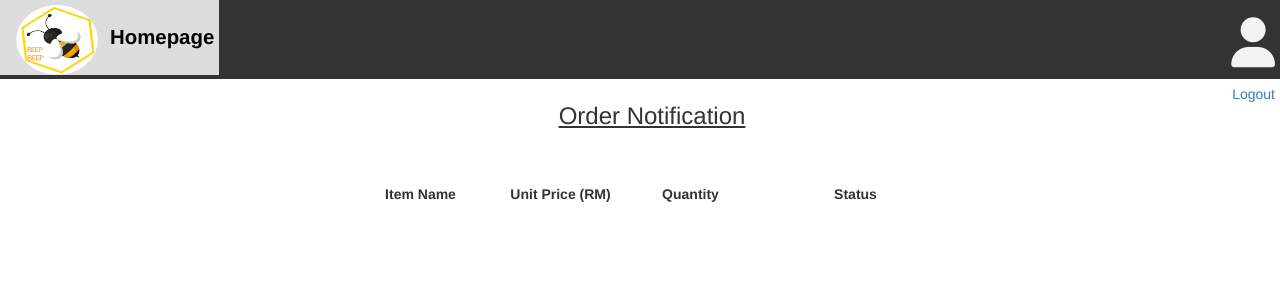
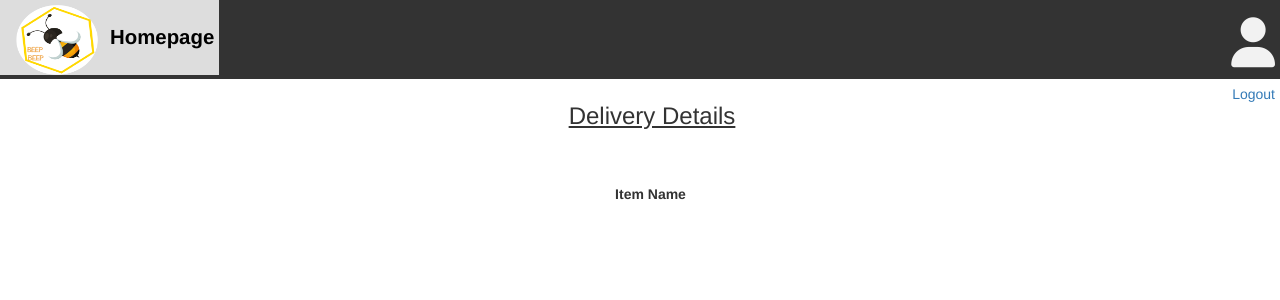
Before and after one commit to svenosha/SEM_SEC02B_G2, a PHP site: page /ApplicationLayer/manageTracking/customerNotificationDetails.php?orderID=1 in a window 1280 px wide. Shown: the top 300 px of the page. Run offline with PHP 8.4, Linux system fonts and the light colour scheme; the visitor is signed in with stand-in values (Sample User, id 1); data that the repository does not hold is empty; some libraries are stand-ins or nearby versions.

Commit message:
Update customerNotificationDetails.php

```diff
--- a/sdw_group4/ApplicationLayer/manageTracking/customerNotificationDetails.php
+++ b/sdw_group4/ApplicationLayer/manageTracking/customerNotificationDetails.php
@@ -3,14 +3,15 @@
 
     session_start();
 
+    $orderID = $_GET['orderID'];
     $notification = new manageTrackingController();
-    $data = $notification->viewCustomer();
+    $data = $notification->viewCustomerOrderDetails($orderID);
 
 ?>
 <!DOCTYPE html>
 <html>
     <head>
-        <title>Customer Notification</title>
+        <title>Customer Delivery Details</title>
         <meta name="viewport" content="width=device-width, initial-scale=1">
         <link rel="stylesheet" type="text/css" href="ExternalCSS/topnav.css">
         <link rel="stylesheet" href="https://maxcdn.bootstrapcdn.com/bootstrap/3.4.1/css/bootstrap.min.css">
@@ -33,16 +34,16 @@
     </head>
     <body>
         <div class="topnav">
-            <a href="../../ApplicationLayer/manageOrder/customerHomePage.php?spID=<?=$_SESSION['spID']?>"><img src="Image/largerlogo.png" width="110px" height="70px"><label style="font-size: 120%; padding-right: 5px;">Homepage</label></a>
+            <a href="../../ApplicationLayer/manageOrder/customerHomePage.php?spID=<?=$_SESSION['custID']?>"><img src="Image/largerlogo.png" width="110px" height="70px"><label style="font-size: 120%; padding-right: 5px;">Homepage</label></a>
 
             <div class="topnav-right">
-                <a href="../../ApplicationLayer/manageUserProfile/customerProfile.php?spID=<?=$_SESSION['spID']?>"><i class="fa fa-user" aria-hidden="true" style="font-size: 50px; padding-right: 5px; padding-left: 5px; padding-top: 22%; padding-bottom: 22%;"></i></a>
+                <a href="../../ApplicationLayer/manageUserProfile/customerProfile.php?spID=<?=$_SESSION['custID']?>"><i class="fa fa-user" aria-hidden="true" style="font-size: 50px; padding-right: 5px; padding-left: 5px; padding-top: 22%; padding-bottom: 22%;"></i></a>
             </div>
         </div>
 
         <div class="logout"><a href="../manageLoginAndRegister/userLogin.php">Logout</a></div>
         <center>
-        <h3 style="margin-left: 1em; margin-top: 1em; text-decoration: underline;">Order Notification</h3>
+        <h3 style="margin-left: 1em; margin-top: 1em; text-decoration: underline;">Delivery Details</h3>
         <br><br>
 
             <div style="margin-left: 1.5em;">
@@ -50,31 +51,46 @@
                 <table>
                     <tr>
                         <td width="150"><center><b>Item Name</b></center></td>
-                        <td width="130"><center><b>Unit Price (RM)</b></center></td>
-                        <td width="130"><center><b>Quantity</b></center></td>
-                        <td width="200"><center><b>Status</b></center></td>
+                        <?php foreach($data as $row){ ?>
+                        <td><?=$row['itemname']?></td>
 
                     </tr>
-                    <?php foreach($data as $row){ ?>
                     <tr>
-                        <td><?=$row['itemname']?></td>
-                        <td><?=$row['itemprice']?></td>
-                        <td><?=$row['itemquantity']?></td>
-                        <form action="" method="POST">
-                            <td style="text-align: center;">
+                        <td width="150"><center><b>Delivery Status</b></center></td>
+
+                            <td style="text-align: center;" >
                                 <?php
-                                    if($row['status'] == 3){
+                                    if($row['status'] == 2){
+                                        echo "Order has been accepted by service provider";
+                                        echo "<br />";
+                                        echo "Order has been pickup by runner";
+                                    }
+                                    else if($row['status'] == 3){
+                                        echo "Order has been accepted by service provider";
+                                        echo "<br />";
+                                        echo "Order has been pickup by runner";
+                                        echo "<br />";
                                         echo "Delivery Successful! Enjoy!";
                                     }
+                                    else if($row['status'] == 4){
+                                        echo "Order has been rejected by service provider";
+                                        echo "<br />";
+                                        echo "Will be refund ASAP!";
+                                    }
                                     else if($row['status'] == 7){
+                                        echo "Order has been accepted by service provider";
+                                        echo "<br />";
+                                        echo "Order has been pickuped by runner";
+                                        echo "<br />";
                                         echo "Delivery Fail! Will be refund ASAP!";
+                                    }
+                                    else if($row['status'] == 1){
+                                        echo "Order pending accept by service provider.";
                                     }
                                 ?>
                             </td>
-
                         </form>
-
-                    <?php } ?>
+                        <?php } ?>
                     </tr>
                 </table>
             </div>
```
